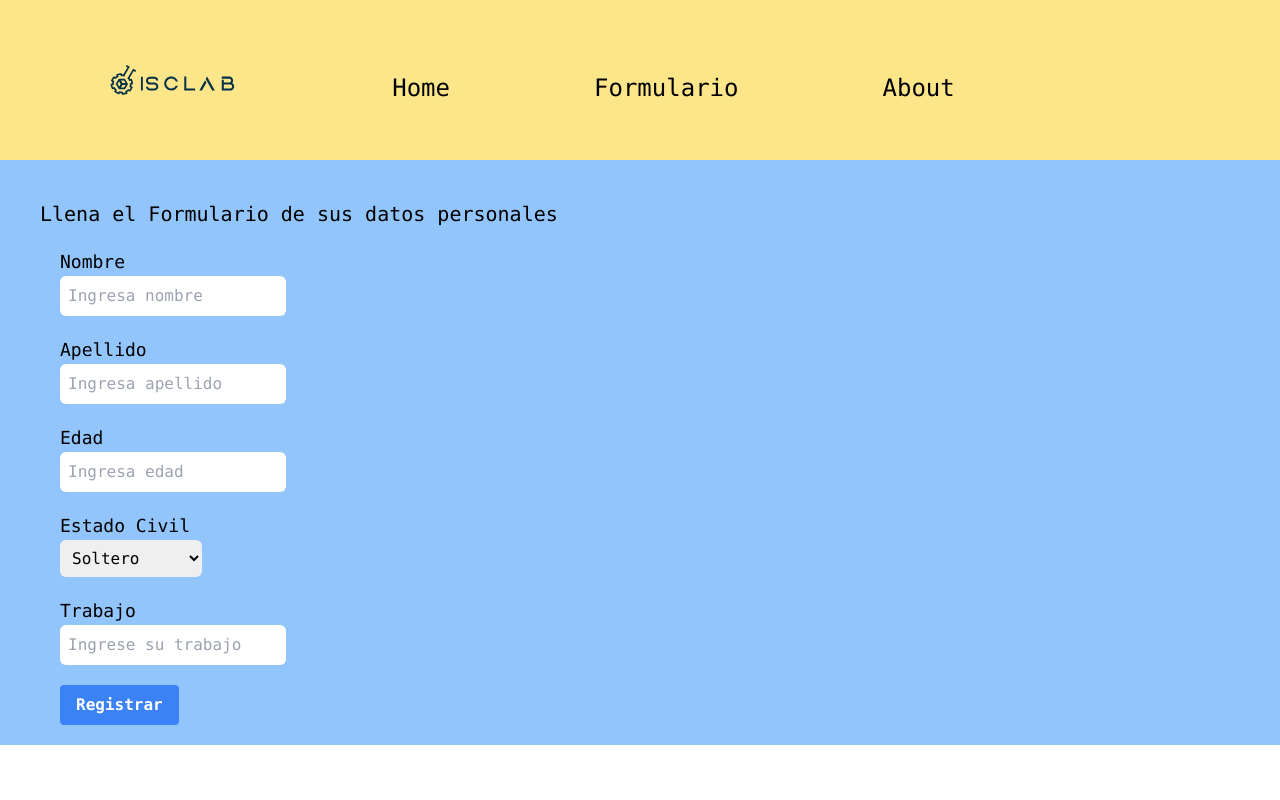
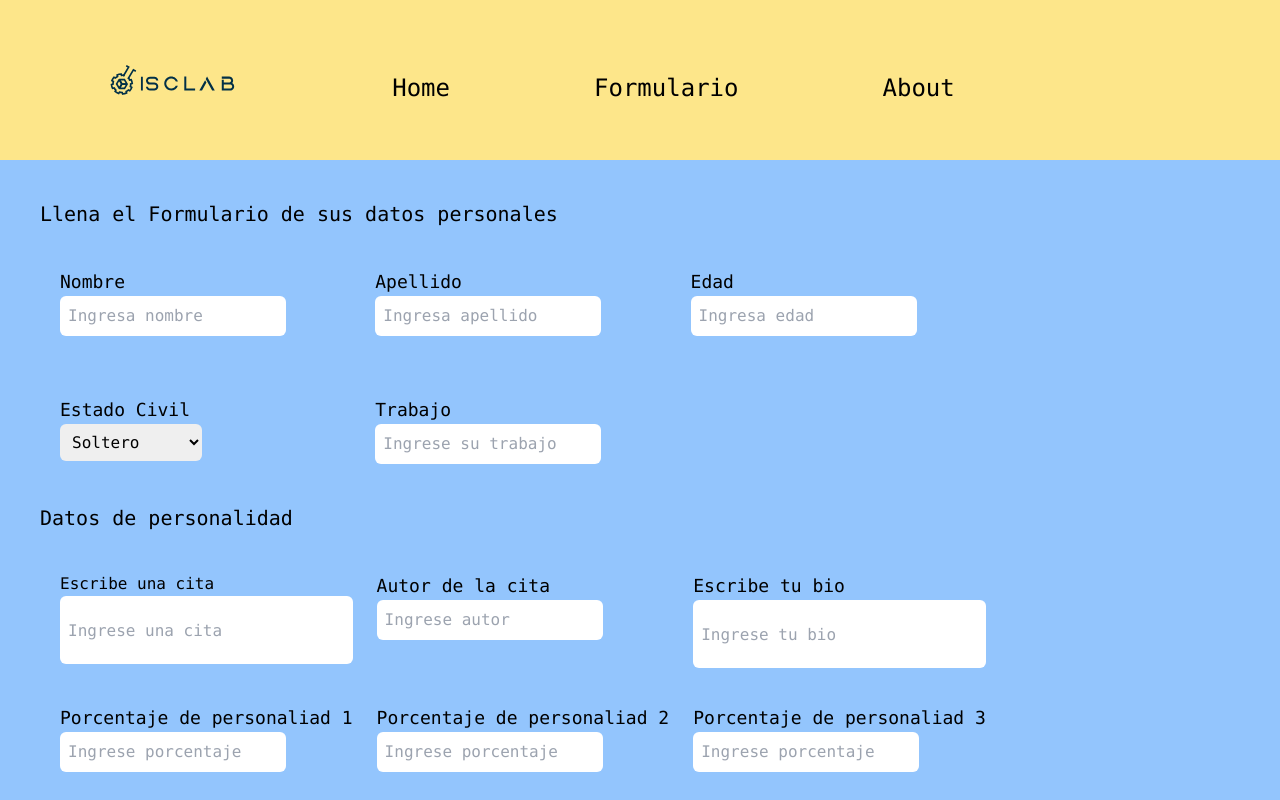
Before and after one commit to SebastianPool25/FormPersonaUXD, a Vue app: page /Formulario in a window 1280 px wide. Shown: the top 800 px of the page. Built offline with nearby package versions, Linux system fonts and the light colour scheme; the HTML template or start-up script is replaced by a standard one.

Commit message:
Mejorando el formulario

```diff
--- a/src/components/Form.vue
+++ b/src/components/Form.vue
@@ -10,7 +10,8 @@
   <div class="p-5 mx-5">
   <h1 class="my-5 text-xl">Llena el Formulario de sus datos personales</h1>
   <div id="app">
-  <form class="pl-5">
+  <form>
+    <div class="pl-5 grid gap-5  grid-cols-3 bg-blue-300">
     <div class="my-5">
     <label for="nombre" class="text-lg">Nombre</label><br>
     <input type="text" id="nombre" v-model="nombre" class="form-input border-gray-300 p-2 rounded-md text-black" placeholder="Ingresa nombre">
@@ -38,7 +39,41 @@
     <label for="trabajo" class="text-lg">Trabajo</label><br>
     <input type="text" id="trabajo" v-model="trabajo" class="form-input border-gray-300 p-2 rounded-md text-black" placeholder="Ingrese su trabajo">
     </div>
-    <button type="submit" class="bg-blue-500 hover:bg-blue-700 text-white font-bold py-2 px-4 rounded">Registrar</button>
+    </div>
+    <h1 class="my-5 text-xl">Datos de personalidad</h1>
+    <div class="pl-5 grid gap-6 grid-cols-3 bg-blue-300">
+    <div class="my-5">
+    <label for="cita" class="text-md">Escribe una cita</label><br>
+    <input type="text" id="cita" v-model="cita" class="form-input border-gray-300 p-2 rounded-md text-black h-full w-full" placeholder="Ingrese una cita">
+    </div>
+    <div class="my-5">
+    <label for="citaAutor" class="text-lg">Autor de la cita</label><br>
+    <input type="text" id="citaAutor" v-model="citaAutor" class="form-input border-gray-300 p-2 rounded-md text-black" placeholder="Ingrese autor">
+    </div>
+    <div class="my-5">
+    <label for="bio" class="text-lg">Escribe tu bio</label><br>
+    <input type="text" id="bio" v-model="bio" class="form-input border-gray-300 p-2 rounded-md text-black h-full w-full" placeholder="Ingrese tu bio">
+    </div>
+    <div class="my-5">
+    <label for="personalidad01" class="text-lg">Porcentaje de personaliad 1</label><br>
+    <input type="int" id="personalidad01" v-model="personalidad01" class="form-input border-gray-300 p-2 rounded-md text-black" placeholder="Ingrese porcentaje">
+    </div>
+    <div class="my-5">
+    <label for="personalidad02" class="text-lg">Porcentaje de personaliad 2</label><br>
+    <input type="int" id="personalidad02" v-model="personalidad02" class="form-input border-gray-300 p-2 rounded-md text-black" placeholder="Ingrese porcentaje">
+    </div>
+    <div class="my-5">
+    <label for="personalidad03" class="text-lg">Porcentaje de personaliad 3</label><br>
+    <input type="int" id="personalidad03" v-model="personalidad03" class="form-input border-gray-300 p-2 rounded-md text-black" placeholder="Ingrese porcentaje">
+    </div>
+    <div class="my-5">
+    <label for="personalidad04" class="text-lg">Porcentaje de personaliad 4</label><br>
+    <input type="int" id="personalidad04" v-model="personalidad04" class="form-input border-gray-300 p-2 rounded-md text-black" placeholder="Ingrese porcentaje">
+    </div>
+
+
+    </div>
+    <button type="submit" class="bg-blue-500 hover:bg-blue-700 text-white font-bold py-2 px-4 my-5 rounded">Registrar</button>
   </form>
 </div>
   </div>
```
